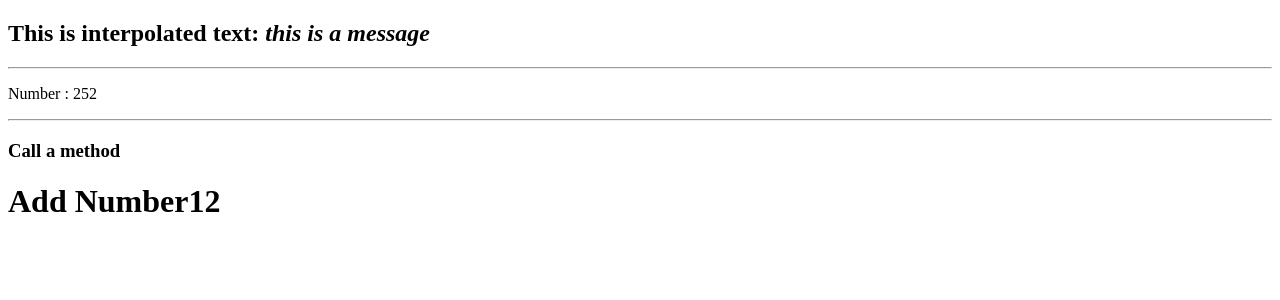
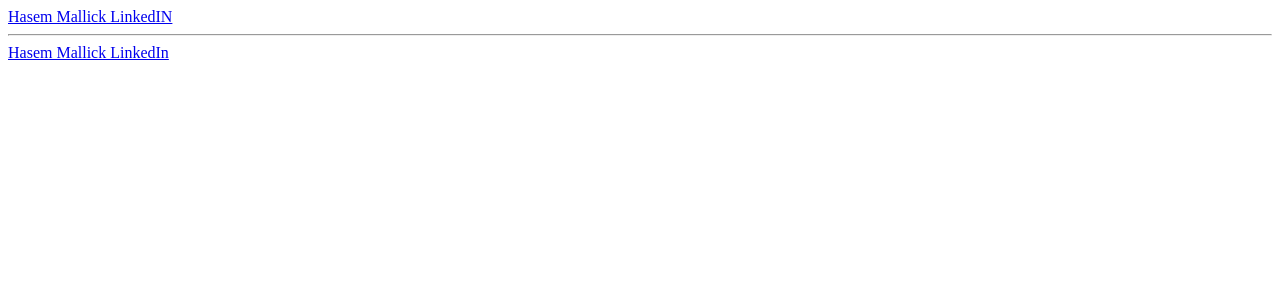
Before and after one commit to HasemMallick/vue-composition-api, a Vue app: page / in a window 1280 px wide. Shown: the top 300 px of the page. Built offline with nearby package versions, Linux system fonts and the light colour scheme.

Commit message:
basic attribute bindings

```diff
--- a/src/App.vue
+++ b/src/App.vue
@@ -1,7 +1,7 @@
 <script setup>
-import TextInterpolationo from './components/TextInterpolationo.vue';
+import AttributeBindings from './components/AttributeBindings.vue';
 </script>
 
 <template>
-  <TextInterpolationo />
+  <AttributeBindings />
 </template>
--- /dev/null
+++ b/src/components/AttributeBindings.vue
@@ -0,0 +1,19 @@
+    <script setup>
+        const myLinkedIn = "https://linkedin.com/in/hasemmallick"
+    </script>
+<template>
+    <div>
+        <!-- old syntax of attribute binding  -->
+        <a v-bind:href="myLinkedIn">Hasem Mallick LinkedIN</a>
+
+        <hr>
+
+        <!-- new and shorthand of attribute bindings  -->
+         <a  :href="myLinkedIn" target="_blank">Hasem Mallick LinkedIn</a>
+    </div>
+</template>
+
+
+<style lang="scss" scoped>
+
+</style>
--- a/src/components/TextInterpolationo.vue
+++ /dev/null
@@ -1,22 +0,0 @@
-        <script setup>
-            const msg = "this is a message"
-            const num = 252
-            const addNum = (x, y) => {
-                return x + y
-            }
-        </script>
-<template>
-    <div>
-        <h2>This is interpolated text: <i>{{ msg }}</i> </h2>
-        <hr>
-        <p>Number : {{ num }}</p>
-        <hr>
-        <h3>Call a method</h3>
-        <h1>Add Number{{ addNum(2, 10) }}</h1>
-    </div>
-</template>
-
-
-<style lang="scss" scoped>
-
-</style>
```
Also changed, not shown: src/components/REDME.md (added, +3 -0 lines).
